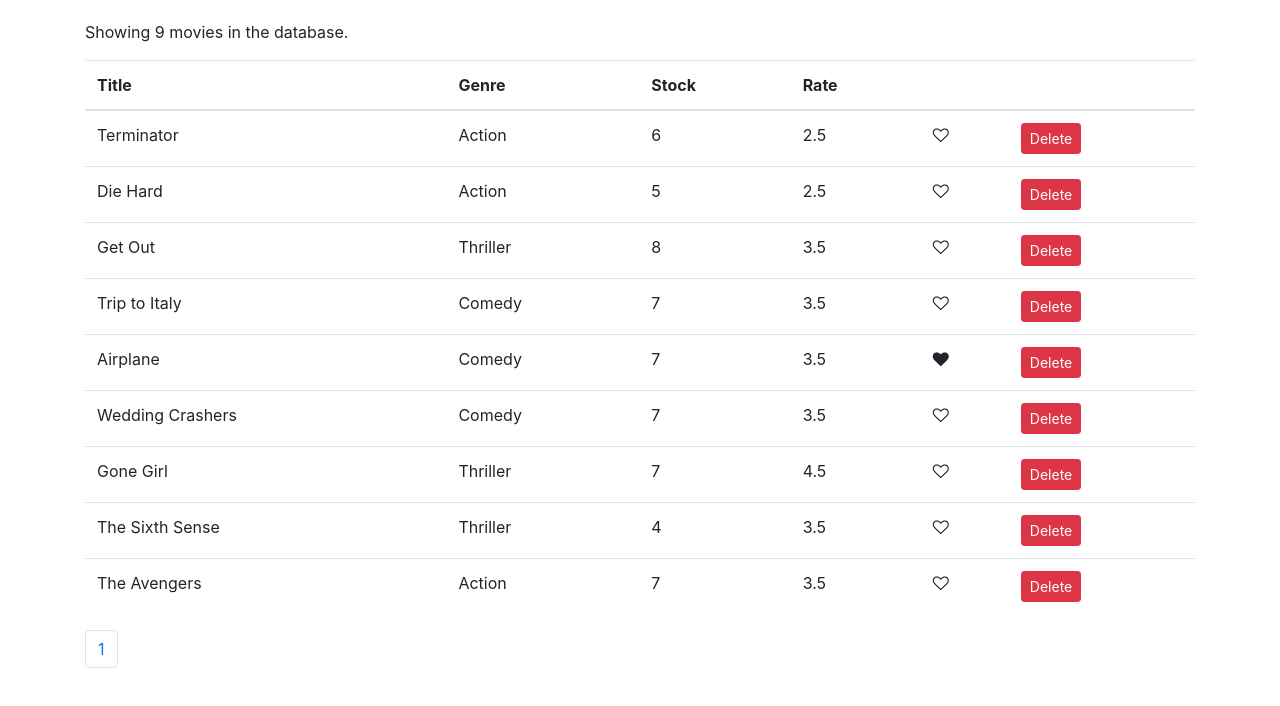
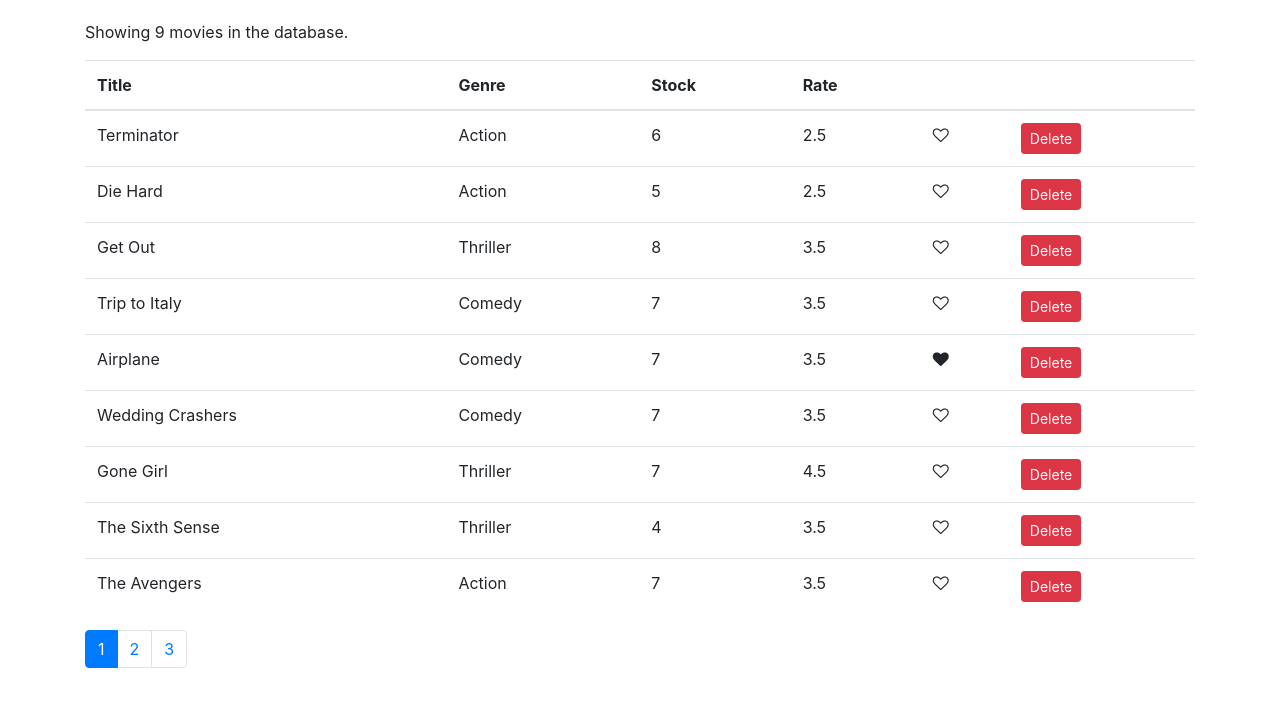
Before and after one commit to Hamsiny/React_Vidly_Demo, a React (Create React App) app: page / in a window 1280 px wide. Shown: the top 706 px of the page. Built offline with nearby package versions, Linux system fonts and the light colour scheme.

Commit message:
update pagination

```diff
--- a/package.json
+++ b/package.json
@@ -8,6 +8,7 @@
     "@testing-library/user-event": "^12.8.3",
     "bootstrap": "^4.6.0",
     "font-awesome": "^4.7.0",
+    "lodash": "^4.17.10",
     "react": "^17.0.2",
     "react-dom": "^17.0.2",
     "react-scripts": "4.0.3",
--- a/src/components/common/pagination.jsx
+++ b/src/components/common/pagination.jsx
@@ -1,15 +1,28 @@
 import React from "react";
+import _ from "lodash";
 
 const Pagination = (props) => {
-  const { itemsCount, pageSize } = props;
-  const pagesCount = itemsCount / pageSize;
+  const { itemsCount, pageSize, currentPage, onPageChange } = props;
+  const pagesCount = Math.ceil(itemsCount / pageSize);
+  if (pagesCount === 1) return null;
+
+  //_ is lodash
+  const pages = _.range(1, pagesCount + 1);
 
   return (
     <nav>
       <ul className="pagination">
-        <li className="page-item">
-          <a className="page-link">1</a>
-        </li>
+        {pages.map((page) => (
+          <li
+            key={page}
+            className={page === currentPage ? "page-item active" : "page-item"}
+            style={{ cursor: "pointer" }}
+          >
+            <a className="page-link" onClick={() => onPageChange(page)}>
+              {page}
+            </a>
+          </li>
+        ))}
       </ul>
     </nav>
   );
--- a/src/components/movies.jsx
+++ b/src/components/movies.jsx
@@ -6,6 +6,7 @@
 export class Movies extends Component {
   state = {
     movies: getMovies(),
+    currentPage: 1,
     pageSize: 4,
   };
 
@@ -22,10 +23,13 @@
     this.setState({ movies });
   };
 
-  handlePageChange = (page) => {};
+  handlePageChange = (page) => {
+    this.setState({ currentPage: page });
+  };
 
   render() {
     const { length: count } = this.state.movies;
+    const { currentPage, pageSize } = this.state;
 
     if (count === 0) {
       return <p>There are no movies in the database.</p>;
@@ -71,7 +75,8 @@
         </table>
         <Pagination
           itemsCount={count}
-          pageSize={this.state.pageSize}
+          pageSize={pageSize}
+          currentPage={currentPage}
           onPageChange={this.handlePageChange}
         />
       </React.Fragment>
```
Also changed, not shown: 1 other file (tests, documents, lock files or other folders).
